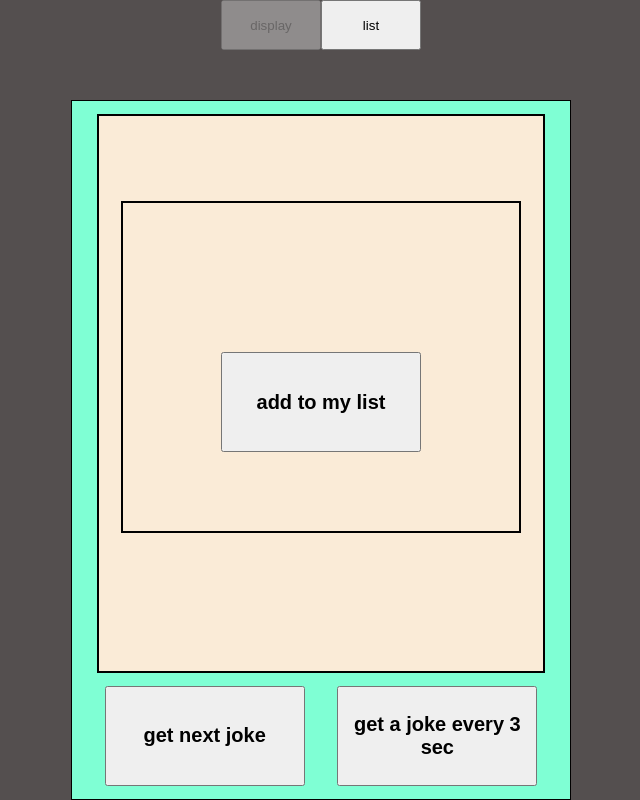
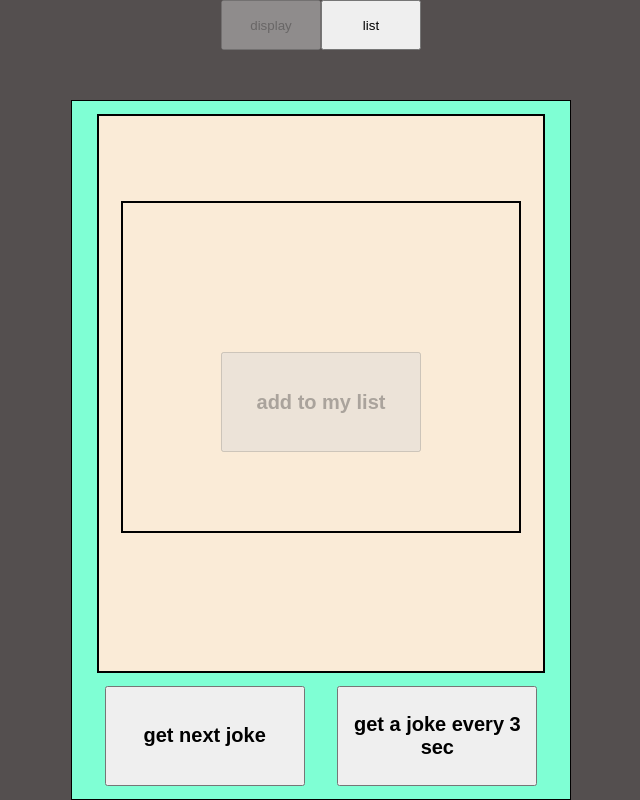
Before and after one commit to Metaloziz/jokes_of_chuck_norris, a React (Create React App) app: page /#/display in a window 1280 px wide. Shown: the whole page, without its empty margins (319-959 px from the left). Built offline with nearby package versions, Linux system fonts and the light colour scheme; no server answers.

Commit message:
fix: empty joke --> disable button

```diff
--- a/src/components/Joke/Joke.tsx
+++ b/src/components/Joke/Joke.tsx
@@ -18,7 +18,7 @@ export const Joke: FC<JokeTypeComponent> = ({
 }) => {
   const nameButton = isTheSameJoke ? 'delete joke from the list' : 'add to my list'
 
-  const isDisable = localJoke.value === LOADING
+  const isDisable = localJoke.value === LOADING || localJoke.value === ''
 
   return (
     <div className={style.displayText}>
```
